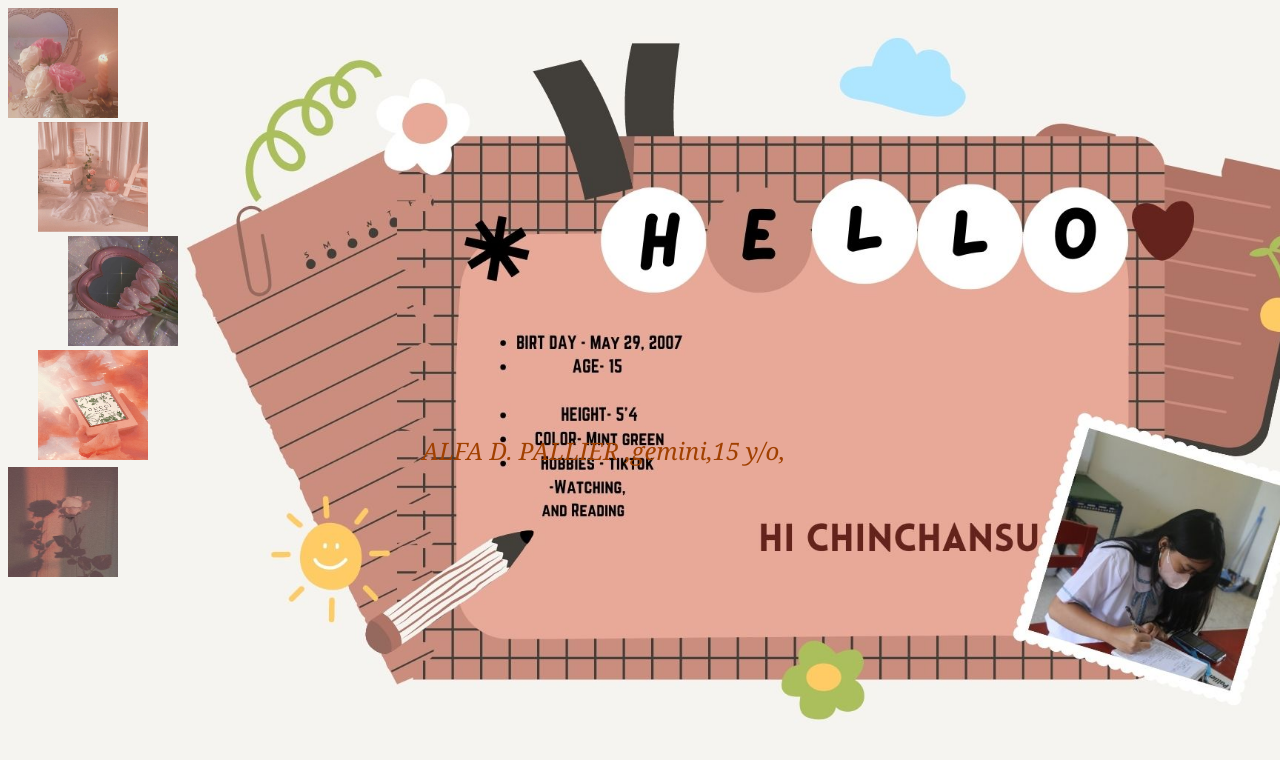
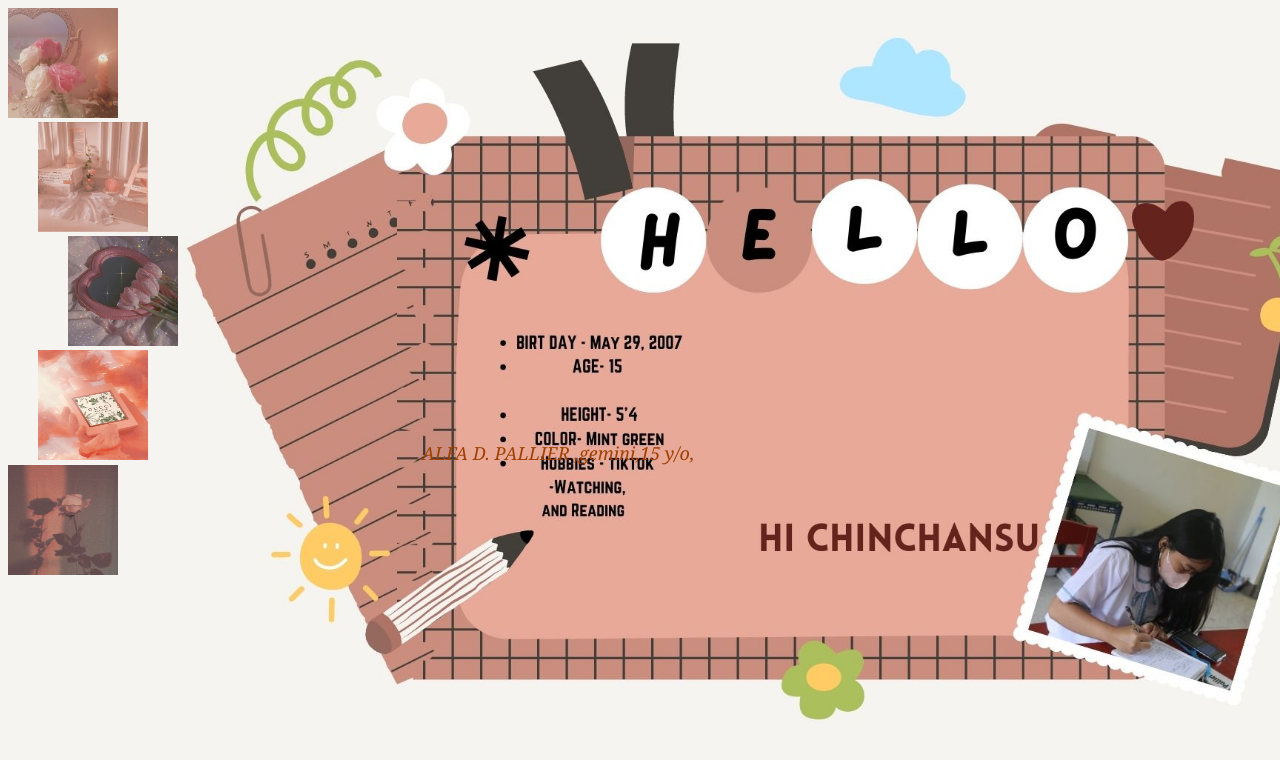
Before and after one commit to aalpah/personalwebsite, a plain HTML site: page ABOUT_PALLIER.html in a window 1280 px wide. Drawn offline with Linux system fonts and the light colour scheme.

Commit message:
Update ABOUT_PALLIER.html

```diff
--- a/ABOUT_PALLIER.html
+++ b/ABOUT_PALLIER.html
@@ -29,7 +29,7 @@
 
 
 
-<font face="Cambria" color="#A04000"size="5"><i>
+<font face="Cambria" color="#A04000"size="4.5"><i>
 ALFA D. PALLIER ,gemini,15 y/o,</font><br>
 
 
```
